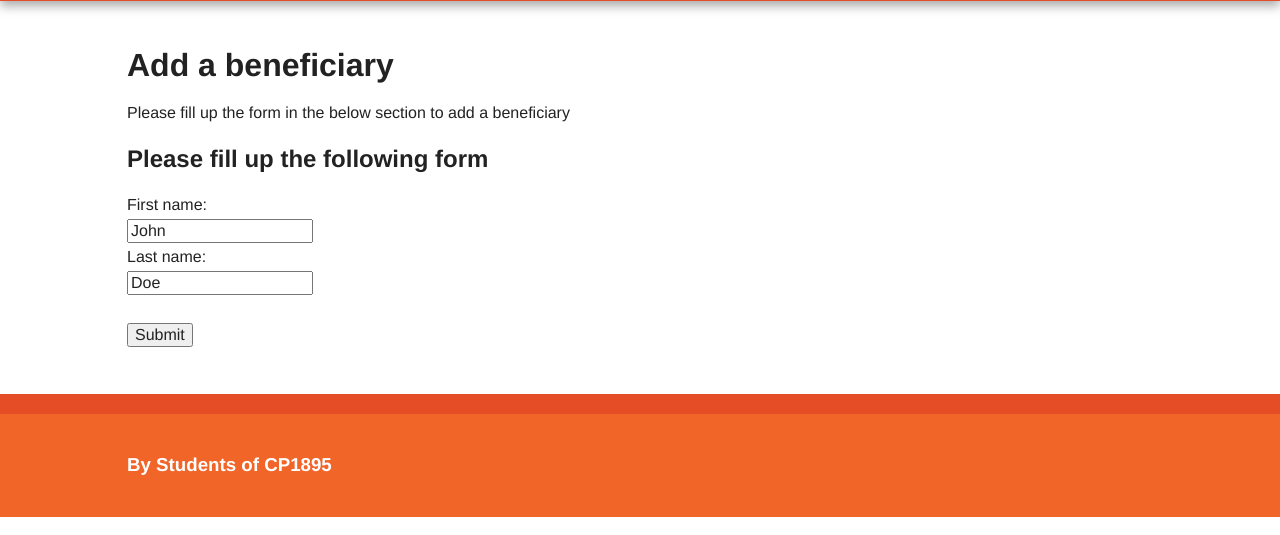
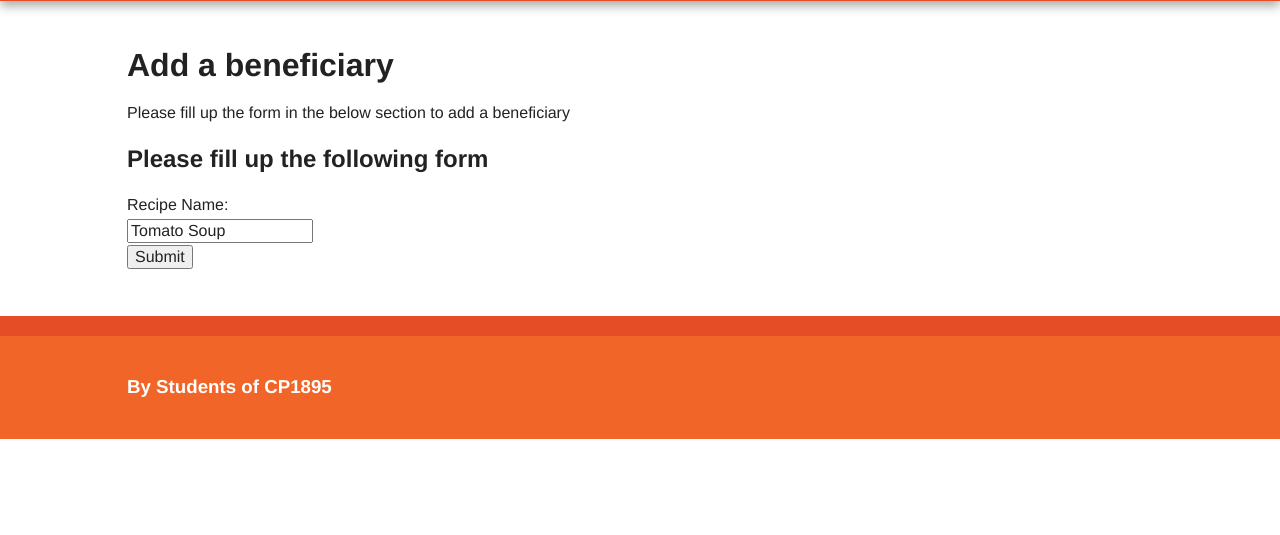
Before and after one commit to jkawaja/termProject, a Flask app: page /add_beneficiary in a window 1280 px wide. Shown: the part 95-630 px from the top of the page. Run offline with Flask 2, Linux system fonts and the light colour scheme; parts of the project's set-up code (start-up, migrations or seed data) failed here and were passed over; some libraries are stand-ins or nearby versions.

Commit message:
Reworking variable names

```diff
--- a/application.py
+++ b/application.py
@@ -31,22 +31,22 @@ def add_beneficiary():
     else:
         return render_template('add_beneficiary_manual.html')
 
-@app.route('/add_beneficiary_auto', methods = ['POST', 'GET'])
-def add_beneficiary_auto():
+@app.route('/add_recipe_auto', methods = ['POST', 'GET'])
+def add_recipe_auto():
     """
     Function to us inbuilt methods to add a beneficiary, with file handling
     :return:
     """
-    form = BeneficiaryForm()
+    form = RecipeForm()
     if form.validate_on_submit():
         recipe_name = form.applicant_name.data
-        recipe_ingredients = form.applicant_email.data
+        recipe_ingredients = form.recipe_ingredients.data
         applicant_tel = form.applicant_tel.data
         applicant_dob = form.applicant_dob.data
         applicant_desc = form.applicant_desc.data
         pic_filename = recipe_name.lower().replace(" ", "_") + '.' + secure_filename(form.applicant_picture.data.filename).split('.')[-1]
         form.applicant_picture.data.save(os.path.join(app.config['SUBMITTED_IMG'] + pic_filename))
-        df = pd.DataFrame([{'name': recipe_name, 'email': recipe_ingredients, 'tel': applicant_tel, 'dob':applicant_dob, 'desc':applicant_desc, 'pic': pic_filename}])
+        df = pd.DataFrame([{'name': recipe_name, 'ingredients': recipe_ingredients, 'tel': applicant_tel, 'dob':applicant_dob, 'desc':applicant_desc, 'pic': pic_filename}])
         df.to_csv(os.path.join(app.config['SUBMITTED_DATA'] + recipe_name.lower().replace(" ", "_") + '.csv'))
         return redirect(url_for('hello_world'))
     else:
--- a/templates/add_beneficiary_manual.html
+++ b/templates/add_beneficiary_manual.html
@@ -17,11 +17,9 @@ Please fill up the following form
 {% endblock %}
 
 {% block H2_Content %}
-  <form action = "http://localhost:5000/add_beneficiary" method = "post">
-  <label for="fname">First name:</label><br>
-  <input type="text" id="fname" name="fname" value="John"><br>
-  <label for="lname">Last name:</label><br>
-  <input type="text" id="lname" name="lname" value="Doe"><br><br>
+  <form action = "http://localhost:5000/add_recipe" method = "post">
+  <label for="recipename">Recipe Name:</label><br>
+  <input type="text" id="recipename" name="recipename" value="Tomato Soup"><br>
   <input type="submit" value="Submit">
 </form>
 {% endblock %}
--- a/templates/add_recipe_auto.html
+++ b/templates/add_recipe_auto.html
@@ -22,7 +22,7 @@ Please fill up the following form
     <form action="" enctype="multipart/form-data" method="post">
         {{ form.csrf_token }}
 <div class="row">
-    <div class="col-md-6">
+    <div class="col-md-5">
         <h3>Recipe Basic Information</h3>
         <table>
             {{ render_field(form.recipe_name, size=20) }}
```
Also changed, not shown: forms.py (+5 -5 lines).
